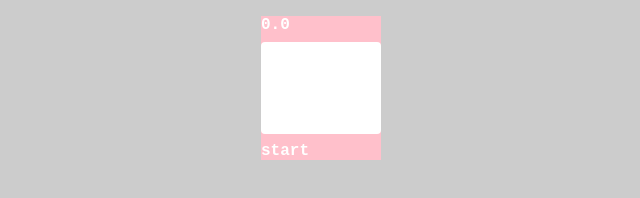
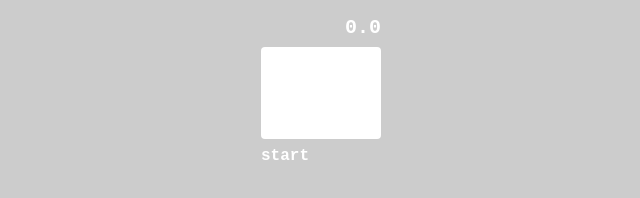
Before and after one commit to yusuke-ogata-yo/Javascript-train.numbers-game.sample, a plain HTML site: page index.html in a window 1280 px wide. Shown: the whole page, without its empty margins (319-959 px from the left). Drawn offline with Linux system fonts and the light colour scheme.

Commit message:
[add] lesson#04 タイマーの表示位置の修正、テストようの背景色の削除

```diff
--- a/css/styles.css
+++ b/css/styles.css
@@ -14,7 +14,6 @@ body {
   /* 50px * 2 + 10px * 2 */
   width: 120px;
   margin: 16px auto;
-  background: pink;
 }
 
 
@@ -32,4 +31,6 @@ body {
 
 #timer {
   margin-bottom: 8px;
+  font-size: 20px;
+  text-align: right;
 }
```
